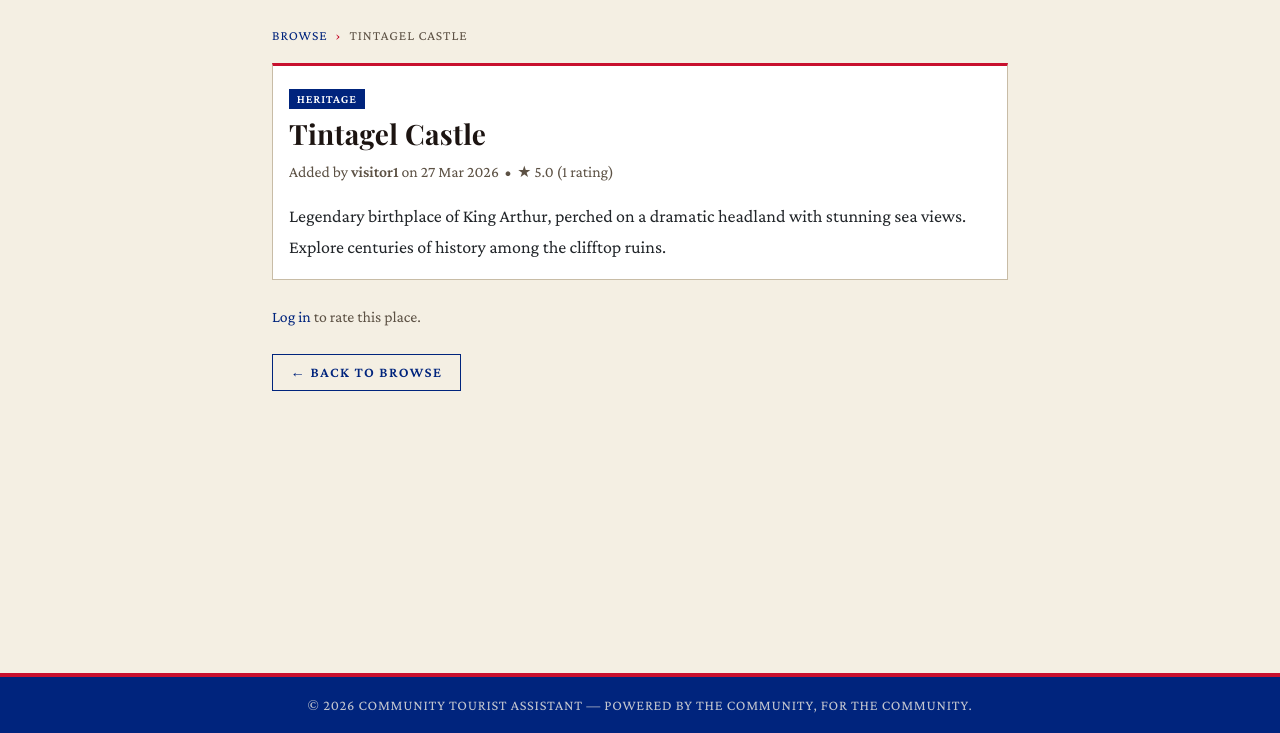
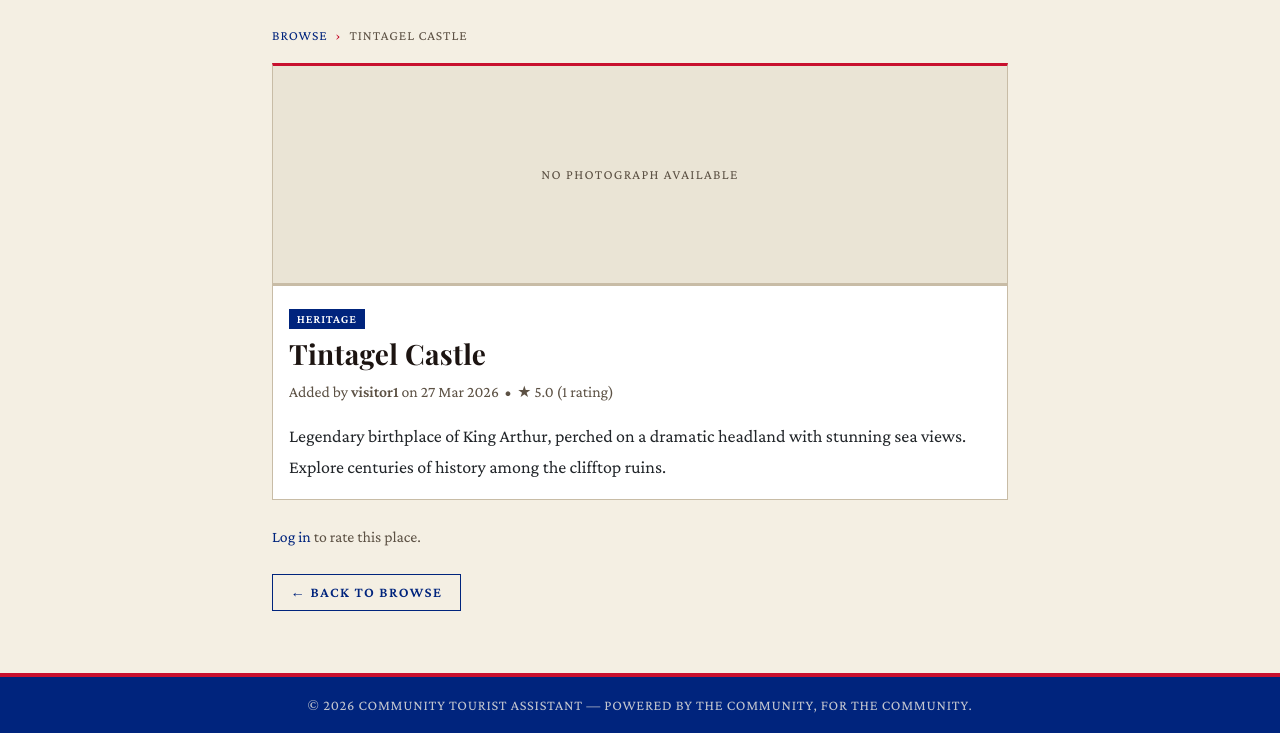
Before and after one commit to eugene-mccarthy/ecm3434, a Flask app: page /listing/1 in a window 1280 px wide. Shown: the part 67-800 px from the top of the page. Run offline with Flask 3, Linux system fonts and the light colour scheme; some web fonts are replaced.

Commit message:
feat: add photos to listings

```diff
--- a/app/models.py
+++ b/app/models.py
@@ -43,6 +43,7 @@ class Listing(db.Model):
     user_id = db.Column(db.Integer, db.ForeignKey("users.id"), nullable=False)
     status = db.Column(db.String(20), default="pending")  # pending | approved | rejected
     avg_rating = db.Column(db.Float, default=0.0)
+    photo_filename = db.Column(db.String(256), nullable=True)
     created_at = db.Column(db.DateTime, default=datetime.utcnow)
 
     ratings = db.relationship("Rating", backref="listing", lazy=True)
--- a/app/routes/listings.py
+++ b/app/routes/listings.py
@@ -1,10 +1,44 @@
-from flask import Blueprint, render_template, redirect, url_for, flash, request
+import os
+import uuid
+
+from flask import Blueprint, render_template, redirect, url_for, flash, request, current_app
 from flask_login import login_required, current_user
 from app import db
 from app.models import Listing, Category, Rating
 
 listings_bp = Blueprint("listings", __name__)
 
+ALLOWED_EXTENSIONS = {"jpg", "jpeg", "png"}
+MAX_UPLOAD_BYTES = 2 * 1024 * 1024  # 2 MB
+
+
+def _save_photo(file):
+    """
+    Validate and persist an uploaded photo.
+
+    Returns the saved filename (str) or None if no file was provided.
+    Raises ValueError with a user-friendly message on validation failure.
+    """
+    if not file or file.filename == "":
+        return None
+
+    ext = file.filename.rsplit(".", 1)[-1].lower() if "." in file.filename else ""
+    if ext not in ALLOWED_EXTENSIONS:
+        raise ValueError("Only JPG and PNG images are accepted.")
+
+    # Measure size without loading the whole file into memory
+    file.seek(0, os.SEEK_END)
+    size = file.tell()
+    file.seek(0)
+    if size > MAX_UPLOAD_BYTES:
+        raise ValueError("Photo must be 2 MB or smaller.")
+
+    filename = f"{uuid.uuid4().hex}.{ext}"
+    file.save(os.path.join(current_app.config["UPLOAD_FOLDER"], filename))
+    return filename
+
+
+# ---------------------------------------------------------------------------
 
 @listings_bp.route("/")
 def index():
@@ -47,23 +81,35 @@ def add():
         title = request.form.get("title", "").strip()
         description = request.form.get("description", "").strip()
         category_id = request.form.get("category_id", type=int)
+
         if not title or not description or not category_id:
-            flash("All fields are required.", "error")
+            flash("Title, category, and description are all required.", "error")
             return render_template(
                 "listings/add.html", title="Add Listing", categories=categories
             )
+
+        try:
+            photo_filename = _save_photo(request.files.get("photo"))
+        except ValueError as exc:
+            flash(str(exc), "error")
+            return render_template(
+                "listings/add.html", title="Add Listing", categories=categories
+            )
+
         listing = Listing(
             title=title,
             description=description,
             category_id=category_id,
             user_id=current_user.id,
             status="pending",
+            photo_filename=photo_filename,
         )
         db.session.add(listing)
         current_user.points += 5
         db.session.commit()
         flash("Listing submitted for review. You earned 5 points!", "success")
         return redirect(url_for("listings.index"))
+
     return render_template("listings/add.html", title="Add Listing", categories=categories)
 
 
--- a/app/static/style.css
+++ b/app/static/style.css
@@ -330,6 +330,49 @@ main.container {
     color: var(--red);
 }
 
+/* ---- Listing photo / placeholder ------------------------------ */
+
+.listing-photo {
+    display: block;
+    width: 100%;
+    max-height: 420px;
+    object-fit: cover;
+    border-bottom: 3px solid var(--red);
+}
+
+.listing-photo-placeholder {
+    width: 100%;
+    height: 220px;
+    background-color: var(--cream);
+    border-bottom: 3px solid var(--border);
+    display: flex;
+    align-items: center;
+    justify-content: center;
+}
+
+.listing-photo-placeholder span {
+    font-family: 'Crimson Pro', Georgia, serif;
+    font-size: 0.85rem;
+    text-transform: uppercase;
+    letter-spacing: 0.1em;
+    color: var(--muted);
+}
+
+/* Thumbnail on browse cards */
+.listing-card-img {
+    width: 100%;
+    height: 160px;
+    object-fit: cover;
+    border-bottom: 2px solid var(--border);
+}
+
+.listing-card-placeholder {
+    width: 100%;
+    height: 160px;
+    background-color: var(--cream);
+    border-bottom: 2px solid var(--border);
+}
+
 /* ---- DL (definition list) in profile -------------------------- */
 dt {
     font-family: 'Playfair Display', Georgia, serif;
--- a/app/templates/listings/detail.html
+++ b/app/templates/listings/detail.html
@@ -11,7 +11,17 @@
             </ol>
         </nav>
 
-        <div class="card shadow-sm mb-4">
+        <div class="card mb-4">
+            {% if listing.photo_filename %}
+            <img src="{{ url_for('static', filename='uploads/' + listing.photo_filename) }}"
+                 alt="{{ listing.title }}"
+                 class="listing-photo">
+            {% else %}
+            <div class="listing-photo-placeholder">
+                <span>No photograph available</span>
+            </div>
+            {% endif %}
+
             <div class="card-body">
                 <span class="badge bg-secondary mb-2">{{ listing.category.name }}</span>
                 <h2 class="card-title h3">{{ listing.title }}</h2>
@@ -28,7 +38,7 @@
         </div>
 
         {% if current_user.is_authenticated %}
-        <div class="card shadow-sm mb-4">
+        <div class="card mb-4">
             <div class="card-body">
                 <h5 class="card-title">Rate this place</h5>
                 <form method="POST" action="{{ url_for('listings.rate', listing_id=listing.id) }}"
```
Also changed, not shown: app/__init__.py (+27 -0 lines), app/templates/listings/add.html (+8 -2 lines), app/templates/listings/index.html (+7 -1 lines).
